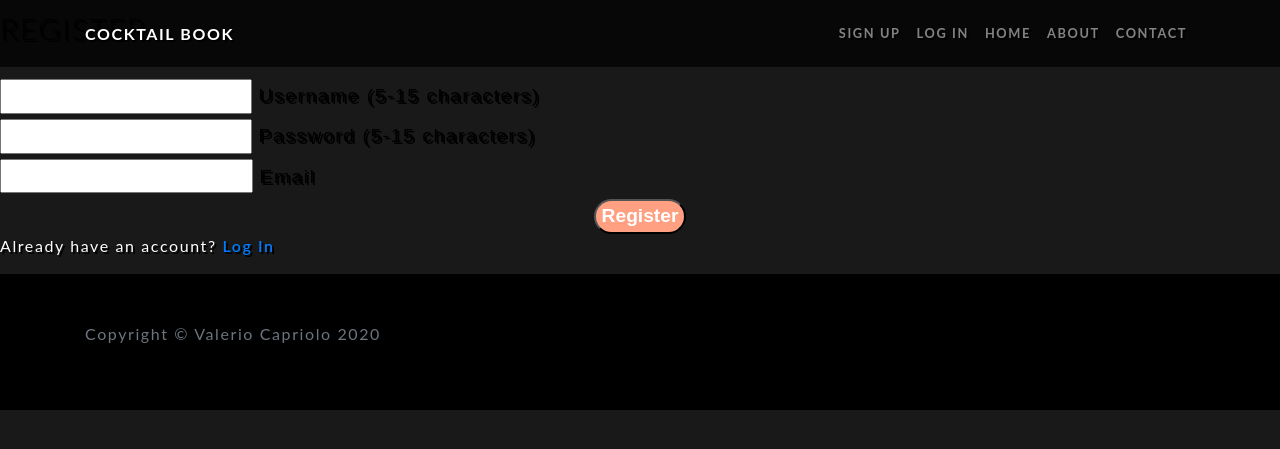
After one commit to ka-pa-ra/My-Cocktail-Book, a Flask app: page /register in a window 1280 px wide. The commit adds this page. Shown: the top 449 px of the page. Run offline with Flask 2, Linux system fonts and the light colour scheme; some libraries are stand-ins or nearby versions.

Commit message:
updating app.py

```diff
--- a/app.py
+++ b/app.py
@@ -20,6 +20,11 @@ def contact():
     return render_template("contact.html")
 
 
+@app.route("/register")
+def register():
+    return render_template("register.html")
+
+
 if __name__ == "__main__":
     app.run(
         host=os.environ.get("IP", "0.0.0.0"),
--- a/static/css/style1.css
+++ b/static/css/style1.css
@@ -111,3 +111,61 @@ header.masthead .masthead-content .masthead-heading {
 .btn-secondary:focus {
   box-shadow: 0 0 0 0.2rem rgba(255, 106, 0, 0.5);
 }
+/*---- register/login ----*/
+h3 {
+  font-size: 30px;
+  font-family: "Lato", sans-serif;
+  font-weight: 300;
+  padding-top: 10px;
+  word-spacing: 3px;
+  text-transform: uppercase;
+  color: black;
+}
+
+p .center .align .no-account{
+    color: black;
+}
+
+.card-panel{
+    border-radius: 25px;
+}
+
+.input-field #username,
+div.input-field.col.s12 #password{
+    font-family: 'Varela Round';
+}
+
+.flashes h4{
+    background-color: white;
+    color: crimson;
+    font-family: "Varela Round", sans-serif;
+    margin-bottom: 0px;
+}
+
+.input-field.col .prefix ~ label{
+    color: black;
+    font-family: "Varela Round", sans-serif;
+}
+
+.deep-orange-text.text-darken-4{
+    font-weight: 600;
+}
+
+p.center.align{
+    margin-top: 0px;
+}
+
+button.btn-small{
+    background-color: #ffa083;
+    color: white;
+    margin: 0 auto;
+    display: flex;
+    border-radius: 23px;
+    font-family: "Varela Round", sans-serif;
+    font-weight: 600;
+}
+
+button.btn-small:hover{
+    background-color: white;
+    color: #ffa083;
+}
--- /dev/null
+++ b/templates/register.html
@@ -0,0 +1,116 @@
+<!DOCTYPE html>
+<html lang="en">
+<head>
+    <meta charset="UTF-8">
+    <meta name="viewport" content="width=device-width, initial-scale=1.0">
+    <meta http-equiv="X-UA-Compatible" content="ie=edge">
+    <link rel="stylesheet" href="{{ url_for('static', filename='vendor/bootstrap/css/bootstrap.min.css') }}">
+    <link rel="stylesheet" href="{{ url_for('static', filename='css/style1.css') }}" type="text/css">
+    <title>Cocktail book </title>
+</head>
+<body>
+
+	 <!-- Navigation -->
+  <nav class="navbar navbar-expand-lg navbar-dark navbar-custom fixed-top">
+    <div class="container">
+      <a class="navbar-brand" href="{{ url_for('index') }}"> Cocktail Book</a>
+      <button class="navbar-toggler" type="button" data-toggle="collapse" data-target="#navbarResponsive" aria-controls="navbarResponsive" aria-expanded="false" aria-label="Toggle navigation">
+        <span class="navbar-toggler-icon"></span>
+      </button>
+      <div class="collapse navbar-collapse" id="navbarResponsive">
+        <ul class="navbar-nav ml-auto">
+          <li class="nav-item">
+            <a class="nav-link" href="{{ url_for('register') }}">Sign Up</a>
+          </li>
+          <li class="nav-item">
+            <a class="nav-link" href="#">Log In</a>
+          </li>
+           <li class="nav-item">
+            <a class="nav-link" href="{{ url_for('index') }}">HOME</a>
+          </li>
+          <li class="nav-item">
+            <a class="nav-link" href="{{ url_for('about') }}">ABOUT</a>
+          </li>
+          <li class="nav-item">
+            <a class="nav-link" href="{{ url_for('contact') }}">CONTACT</a>
+          </li>
+        </ul>
+      </div>
+    </div>
+  </nav>
+ <main>
+    <h3 class="center-align">
+        Register
+        <hr class="underline s8 m8 l8">
+    </h3>
+
+    <div class="row">
+        <form class="col s12 m10 l8 offset-m1 offset-l2" method="POST" action="{{ url_for('register') }}">
+            <div class="card-panel grey lighten-5">
+                <!-- Username -->
+                <div class="row">
+                    <div class="input-field col s12">
+                        <i class="far fa-user prefix" style="color: #ffa083;"></i>
+                        <input id="username" name="username" type="text" minlength="5"
+                            maxlength="15" pattern="^[a-ZA-z0-9]{5,15}$" class="validate" required>
+                        <label for="username" class="label">Username (5-15 characters)</label>
+                    </div>
+                </div>
+                <!-- Password -->
+                <div class="row">
+                    <div class="input-field col s12">
+                        <i class="fas fa-key prefix" style="color: #ffa083;"></i>
+                        <input id="password" name="password" type="password" minlength="5"
+                            maxlength="15" pattern="^[a-ZA-z0-9]{5,15}$" class="validate" required>
+                        <label for="password" class="label">Password (5-15 characters)</label>
+                    </div>
+                </div>
+                <!-- Email -->
+                <div class="row">
+                    <div class="input-field col s12">
+                        <i class="fas fa-at prefix" style="color: #ffa083;"></i>
+                        <input id="email" name="email" type="email"
+                            pattern="[a-z0-9._%+-]+@[a-z0-9.-]+\.[a-z]{2,}$"
+                                class="validate" required>
+                        <label for="email" class="label">Email</label>
+                    </div>
+                </div>
+                <!-- Register Button -->
+                <div class="row center-align">
+                    <button type="submit" class="btn-small">
+                        Register
+                    <br>
+                    <i class="fas fa-check"></i>
+                    </button>
+                </div>
+            </div>
+        </form>
+    </div>
+
+    <div class="row">
+        <div class="col s12">
+            <p class="center align">
+                Already have an account?
+                <a href="{{ url_for('index') }}" class="deep-orange-text lighten-3 text-darken-4">Log In</a>
+            </p>
+        </div>
+    </div>
+ </main>
+  <!-- Footer -->
+  <footer class="py-5 bg-black">
+    <div class="container">
+      <p class="copyright text-muted ">Copyright &copy; Valerio Capriolo <span id="copyright"></span></p>
+    </div>
+    <!-- /.container -->
+  </footer>
+
+  <!-- Bootstrap core JavaScript -->
+  <script src="{{ url_for('static', filename='vendor/jquery/jquery.min.js') }}"></script>
+  <script src="{{ url_for('static', filename='vendor/bootstrap/js/bootstrap.bundle.min.js') }}"></script>
+    <script>
+        $("#copyright").text(new Date().getFullYear());
+    </script>
+
+
+</body>
+</html>
```
Also changed, not shown: templates/base.html (+4 -8 lines), templates/index.html (+8 -0 lines).
